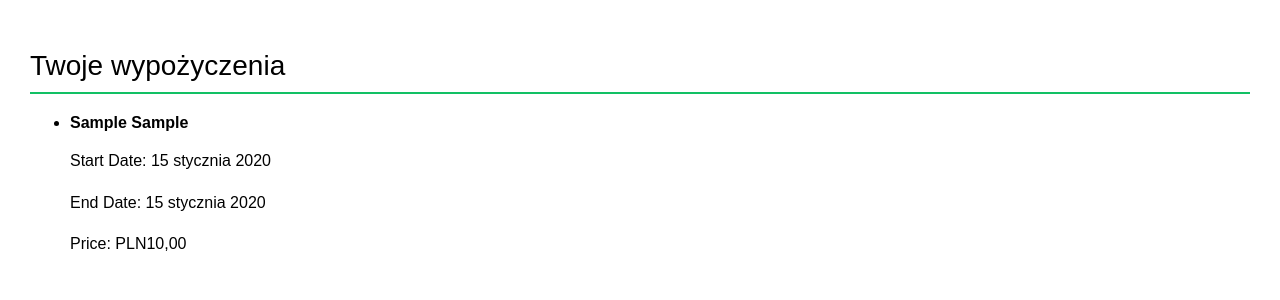
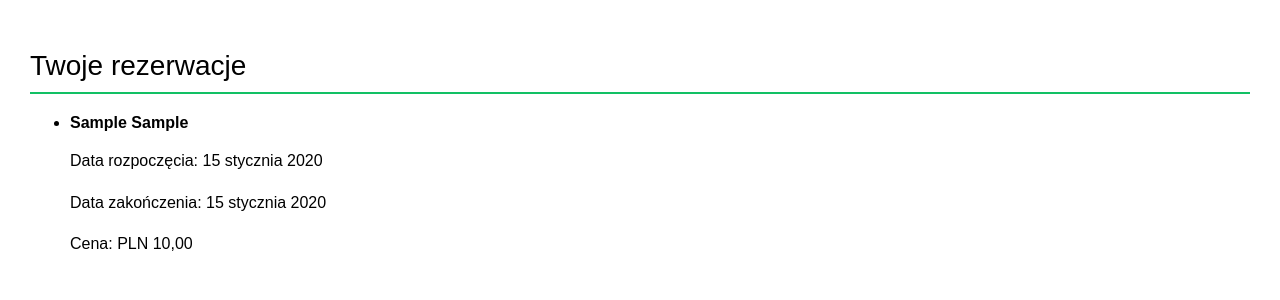
Before and after one commit to carrent2/carrental, a Django app: page /account/rentals/ in a window 1280 px wide. Shown: the part 96-396 px from the top of the page. Run offline with Django 4.2, Linux system fonts and the light colour scheme; a user stored in the database is signed in; tables that the repository leaves empty hold one stand-in row (values such as "Sample post"); some web fonts are replaced.

Commit message:
Spolszczenie szablonów

```diff
--- a/carrental/Rental/templates/cars_list.html
+++ b/carrental/Rental/templates/cars_list.html
@@ -7,7 +7,7 @@
         {% for car in cars %}
             <li>
                 <strong>{{ car.brand }} {{ car.model }}</strong> (Year: {{ car.year }})
-                <p>Price: PLN{{ car.price }}</p>
+                <p>Cena: PLN {{ car.price }}</p>
             </li>
             <p><a href="{% url 'rent_car' car.id %}">Zarezerwuj!</a></p>
         {% endfor %}
--- a/carrental/Rental/templates/user_rentals.html
+++ b/carrental/Rental/templates/user_rentals.html
@@ -3,14 +3,14 @@
 {%block title%}Rezerwacje {{user.username }}{%endblock%}
 
 {%block content%}
-<h1>Twoje wypożyczenia</h1>
+<h1>Twoje rezerwacje</h1>
     <ul>
         {% for rental in rentals %}
             <li>
                 <strong>{{ rental.car.brand }} {{ rental.car.model }}</strong>
-                <p>Start Date: {{ rental.start_date }}</p>
-                <p>End Date: {{ rental.end_date }}</p>
-                <p>Price: PLN{{ rental.price }}</p>
+                <p>Data rozpoczęcia: {{ rental.start_date }}</p>
+                <p>Data zakończenia: {{ rental.end_date }}</p>
+                <p>Cena: PLN {{ rental.price }}</p>
             </li>
         {% endfor %}
     </ul>
```
